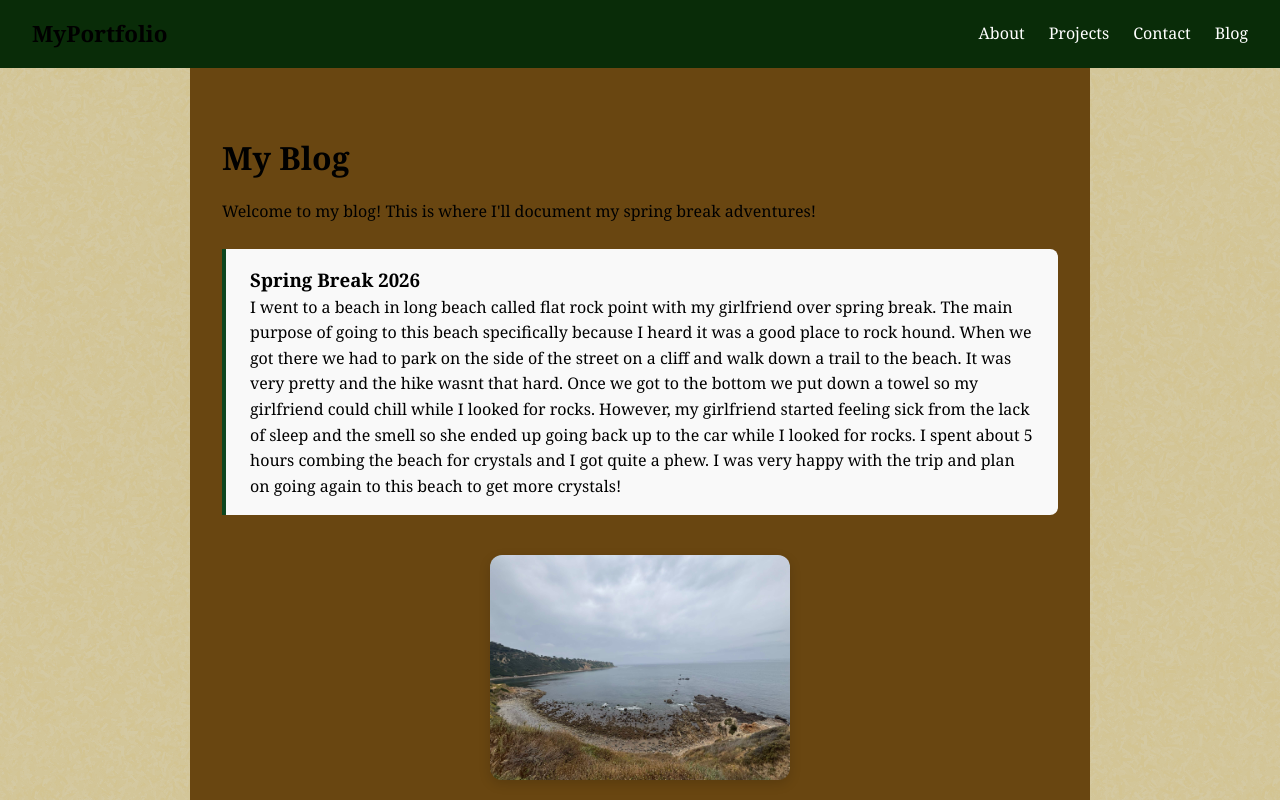
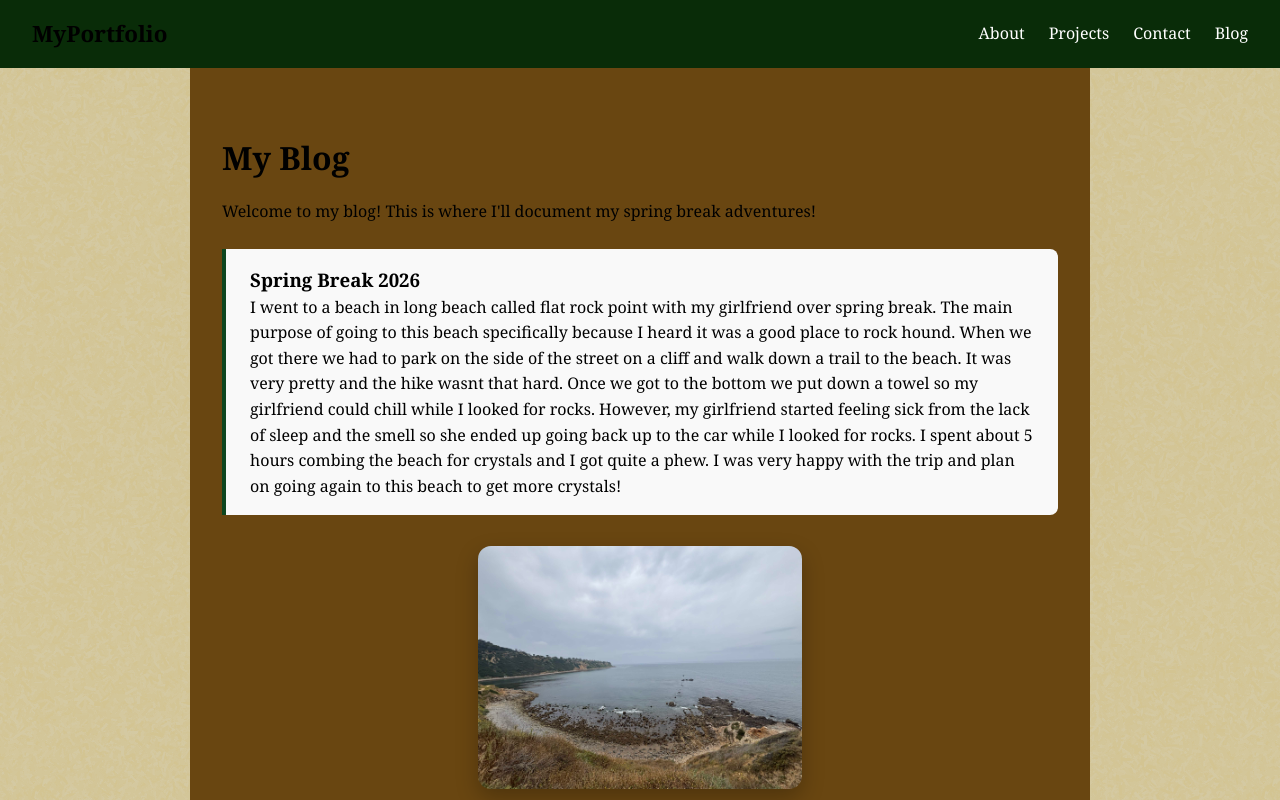
Before and after one commit to connortully-prof/my-portfolio, a React (Vite) app: page /my-portfolio/blog in a window 1280 px wide. In both pictures the pointer is over the picture 640 px from the left and 667 px from the top of the page. Shown: the top 800 px of the page. Built offline with nearby package versions, Linux system fonts and the light colour scheme.

Commit message:
blog image zoom

```diff
--- a/src/index.css
+++ b/src/index.css
@@ -125,6 +125,13 @@ html {
 .blog-item img {
   width: 100%;
   border-radius: 10px;
+  transition: transform 0.3s ease, box-shadow 0.3s ease;
+  cursor: zoom-in;
+}
+
+.blog-item img:hover {
+  transform: scale(1.08);
+  box-shadow: 0 8px 20px rgba(0,0,0,0.25);
 }
 
 .blog-item h3 {
```
